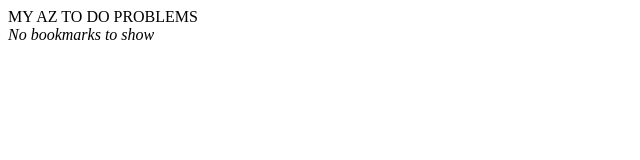
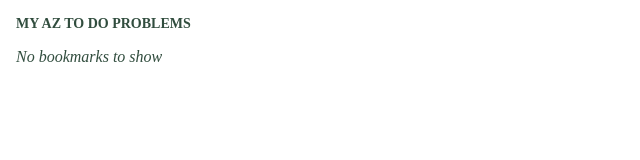
Before and after one commit to subrat2004/AZ-chrome-extension, a browser extension: page az-web-extension-demo-starter-code/index.html in a window 1280 px wide. Shown: the whole page, without its empty margins (0-640 px from the left). Drawn offline with Linux system fonts and the light colour scheme.

Commit message:
Update index.html

```diff
--- a/az-web-extension-demo-starter-code/index.html
+++ b/az-web-extension-demo-starter-code/index.html
@@ -14,7 +14,7 @@
     <meta name = "viewport" content = "width=device-width, initial-scale = 1.0">
     <meta http-equiv = "X-UA-Compatible" content = "ie=edge">
     <title>DistractMeNot Chrome Extension</title>
-    <link href = "popup.css" rel = "stylesheet" type = "text/css">
+    <link href = "style.css" rel = "stylesheet" type = "text/css">
   </head>
   <body>
     <div class="container">
```
